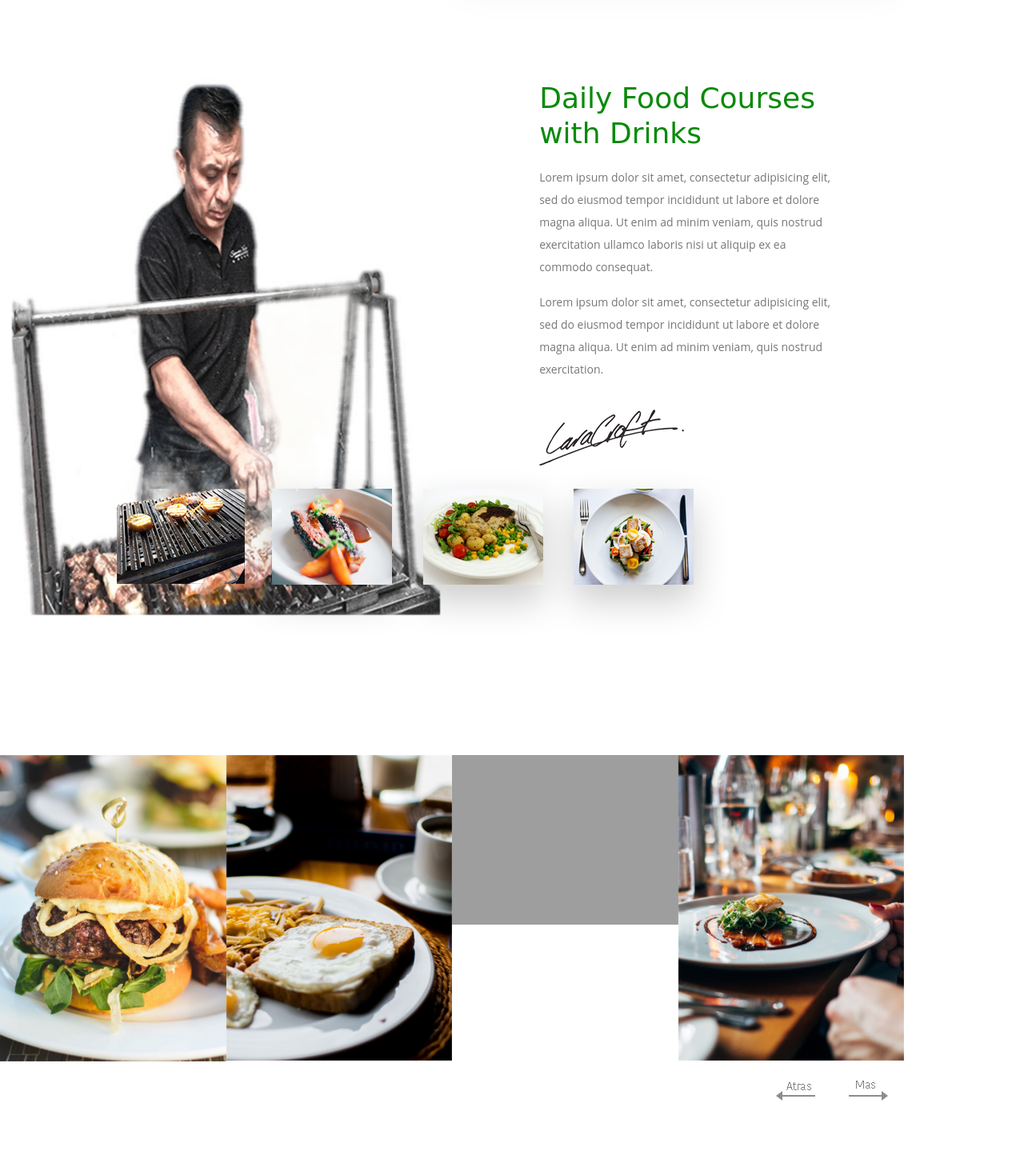
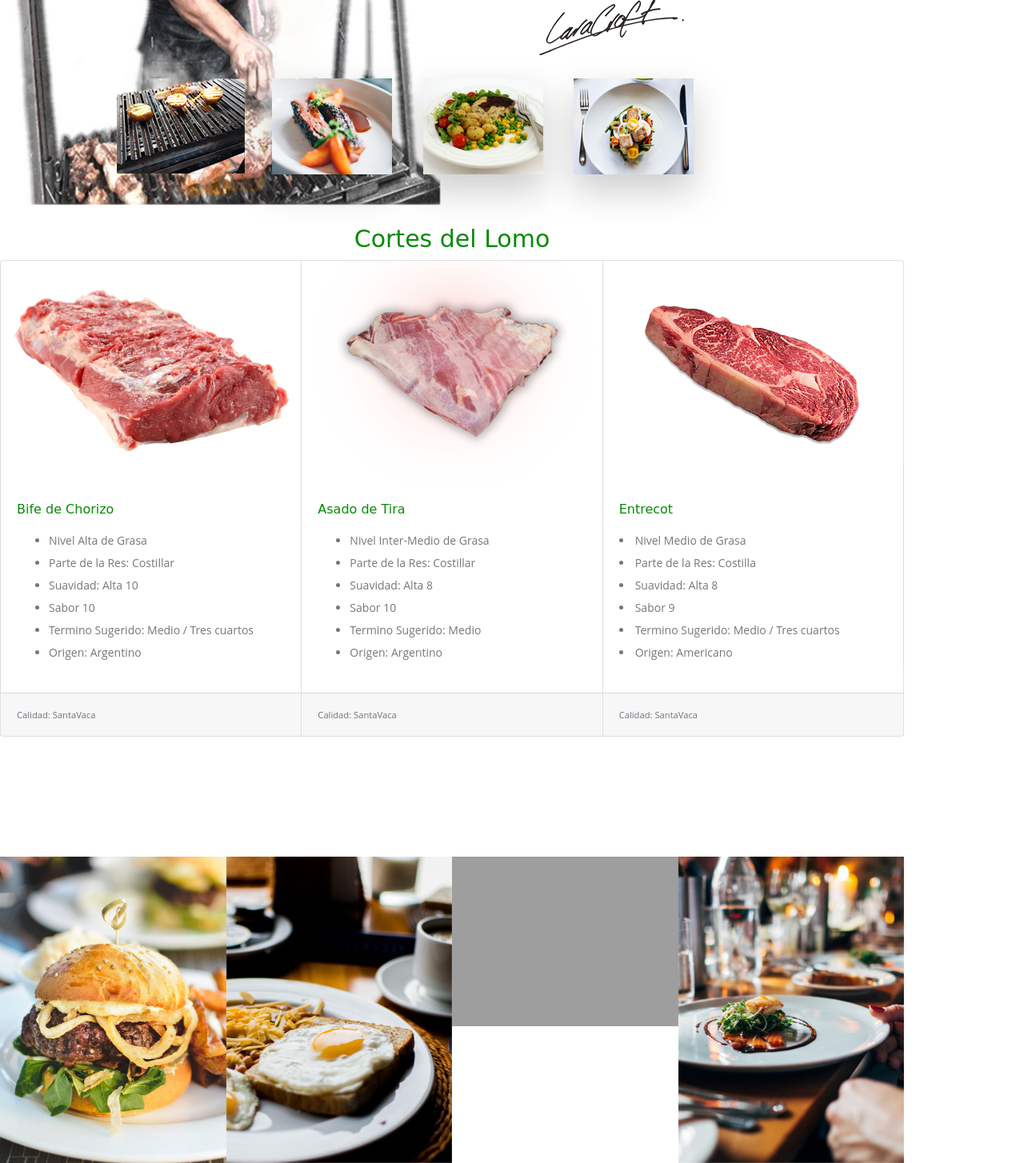
Before and after one commit to JlchavezG/SantaVaca, a PHP site: page / in a window 1280 px wide. Shown: the part 3927-5381 px from the top of the page at 80% size. Run offline with PHP 8.4, Linux system fonts and the light colour scheme; some libraries are stand-ins or nearby versions; grey boxes are pictures that could not be loaded.

Commit message:
Cambios en la interfas de index
se siguen modificando las imagenes y el contexto del index , se anexo cortes de lomo.

```diff
--- a/css/style.css
+++ b/css/style.css
@@ -577,7 +577,8 @@ button:focus {
   position: relative;
   z-index: 1;
   overflow: hidden;
-  margin-bottom: 0px; }
+  margin-bottom: 0px;
+  }
   .blog_banner .banner_inner {
     background: #04091e;
     position: relative;
@@ -631,7 +632,14 @@ button:focus {
     margin-bottom: 20px; }
   .left-content .primary-btn {
     margin-top: 20px; }
-
+.dion{
+  background: #000;
+  color:#fff;
+}
+.text{
+  color: #fff;
+  font-family:monospace;
+}
 .right-img {
   position: relative; }
   @media (max-width: 991px) {
--- a/index.html
+++ b/index.html
@@ -124,10 +124,9 @@
 							<h1>Daily Food Courses with Drinks </h1>
 							<div class="accordion" id="accordionExample">
 							  <div class="card">
-							    <div class="card-header" id="headingOne">
+							    <div class="card-header dion" id="headingOne">
 							      <h2 class="mb-0">
-							        <button class="btn btn-link" type="button" data-toggle="collapse" data-target="#collapseOne" aria-expanded="true" aria-controls="collapseOne">
-							          Collapsible Group Item #1
+							        <button class="btn btn-link text" type="button" data-toggle="collapse" data-target="#collapseOne">Cortes
 							        </button>
 							      </h2>
 							    </div>
@@ -359,9 +326,69 @@
 				</div>
 			</div>
 		</div>
-		<!--================ End Chef Area =================-->
-
-		<!--================ Start Food Gallery Area =================-->
+<div><h2 class="text-center">Cortes del Lomo</h2></div
+</div>
+<div class="card-group">
+<div class="card">
+<img src="img/chef/bifechorizo.png" class="card-img-top" alt="...">
+<div class="card-body">
+	<h5 class="card-title">Bife de Chorizo</h5>
+	<p class="card-text">
+		<ul>
+			<li> Nivel Alta de Grasa</li>
+      <li> Parte de la Res: Costillar</li>
+      <li> Suavidad: Alta 10</li>
+			<li> Sabor 10</li>
+			<li> Termino Sugerido: Medio / Tres cuartos</li>
+			<li> Origen: Argentino</li>
+</li>
+		</ul>
+	</p>
+</div>
+<div class="card-footer">
+	<small class="text-muted">Calidad: SantaVaca</small>
+</div>
+</div>
+<div class="card">
+<img src="img/chef/asadotira.png" class="card-img-top" alt="...">
+<div class="card-body">
+	<h5 class="card-title">Asado de Tira</h5>
+	<p class="card-text">
+		<ul>
+			<li> Nivel Inter-Medio de Grasa</li>
+			<li> Parte de la Res: Costillar</li>
+			<li> Suavidad: Alta 8</li>
+			<li> Sabor 10</li>
+			<li> Termino Sugerido: Medio </li>
+			<li> Origen: Argentino</li>
+		</ul>
+	</p>
+</div>
+<div class="card-footer">
+	<small class="text-muted">Calidad: SantaVaca</small>
+</div>
+</div>
+<div class="card">
+<img src="img/chef/Entrecot.png" class="card-img-top" alt="...">
+<div class="card-body">
+	<h5 class="card-title">Entrecot</h5>
+	<p class="card-text">
+		<li> Nivel Medio de Grasa</li>
+		<li> Parte de la Res: Costilla</li>
+		<li> Suavidad: Alta 8</li>
+		<li> Sabor 9</li>
+		<li> Termino Sugerido: Medio / Tres cuartos</li>
+		<li> Origen: Americano</li>
+	</ul>
+	</p>
+</div>
+<div class="card-footer">
+	<small class="text-muted">Calidad: SantaVaca</small>
+</div>
+</div>
+</div>
+<!--================ End Chef Area =================-->
+<!--================ Start Food Gallery Area =================-->
 		<section class="section_gap_top food-gallery-area">
 			<div class="container-fluid no-padding">
 				<div class="row owl-carousel active-food-gallery">
```
Also changed, not shown: other parts of index.html (+0 -32 lines), img/chef/Entrecot.png (added), img/chef/asadotira.png (added), img/chef/bifechorizo.png (added).
